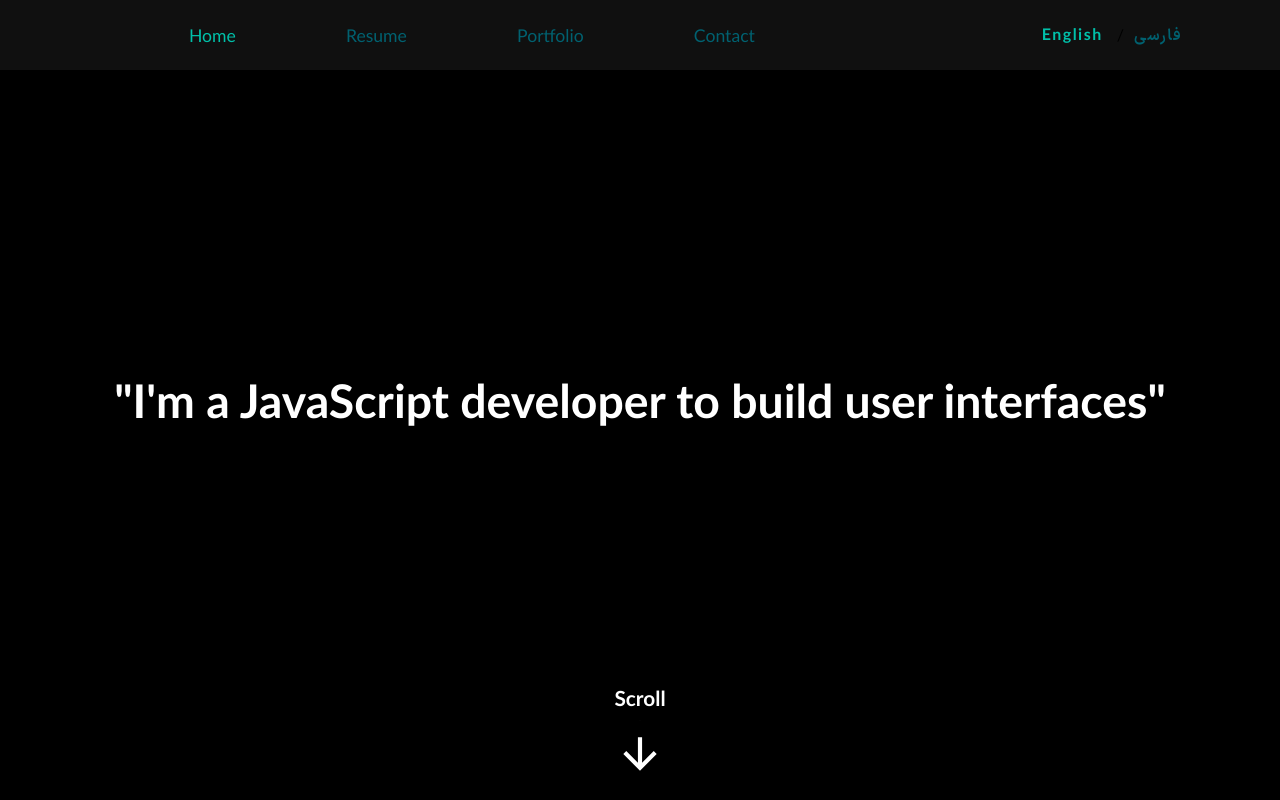
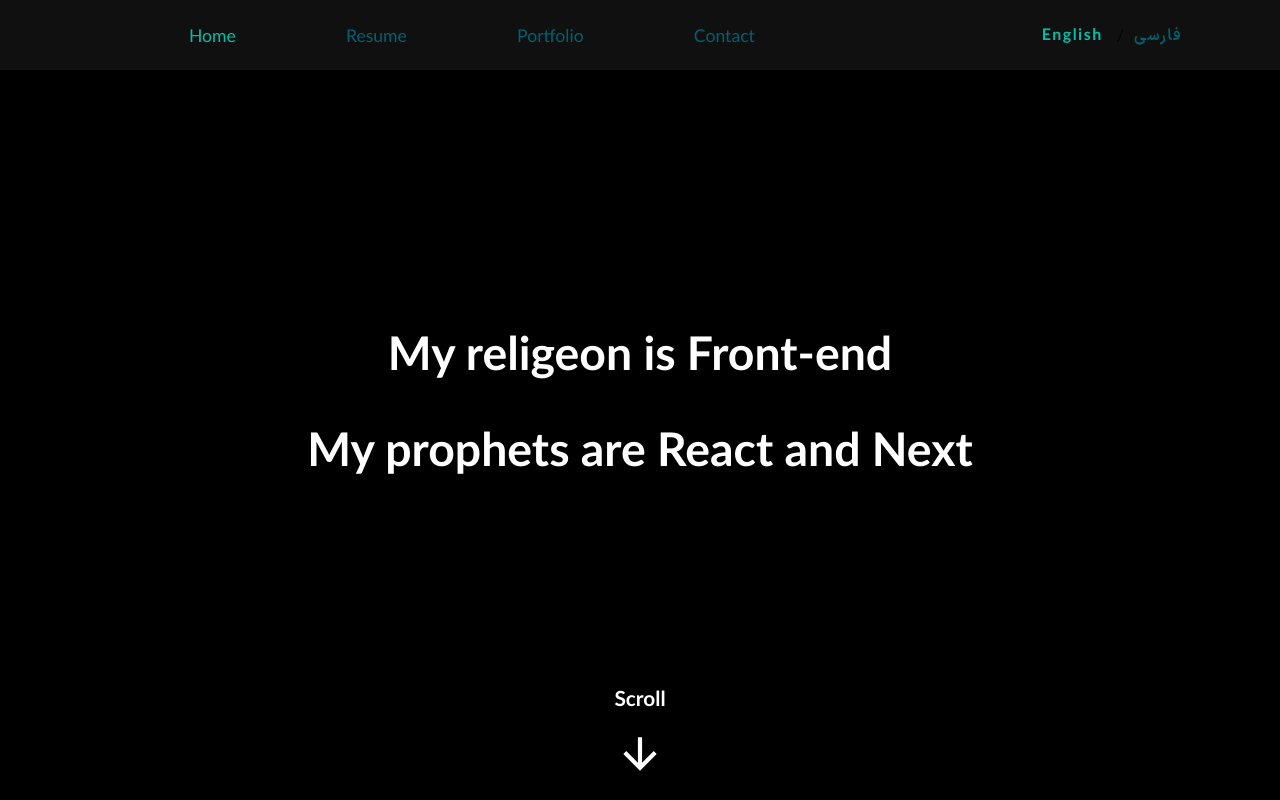
Before and after one commit to sina-olfati/sina-olfati-site, a React (Create React App) app: page / in a window 1280 px wide. Built offline with nearby package versions, Linux system fonts and the light colour scheme; a web font is replaced by a local one.

Commit message:
Home: changed top text

```diff
--- a/public/assets/locales/en/translation.json
+++ b/public/assets/locales/en/translation.json
@@ -9,7 +9,8 @@
     "contact": "Contact",
 
 
-    "home_top": "I'm a JavaScript developer to build user interfaces",
+    "home_top1": "My religeon is Front-end",
+    "home_top2": "My prophets are React and Next",
     "home_scroll": "Scroll",
     "home_middle_im": "I am,",
     "home_middle_name": "SINA OLFATI",
--- a/public/assets/locales/fa/translation.json
+++ b/public/assets/locales/fa/translation.json
@@ -7,8 +7,8 @@
     "home": "خانه",
     "contact": "تماس",
 
-
-    "home_top": "من یک توسعه‌دهنده جاوااسکریپت برای ساخت رابط‌های کاربری هستم",
+    "home_top1": "دین من فرانت-اند",
+    "home_top2": "و پیامبرانم ریکت و نکست‌اند",
     "home_scroll": "برو پایین",
     "home_middle_im": "نام من،",
     "home_middle_name": "سینا الفتی",
--- a/src/screens/Home.css
+++ b/src/screens/Home.css
@@ -80,6 +80,7 @@
   font-size: 2.9rem;
   margin: 50px;
   align-items: center;
+  line-height: 6rem;
 }
 
 @media only screen and (max-width: 1200px) {
--- a/src/screens/Home.tsx
+++ b/src/screens/Home.tsx
@@ -33,7 +33,7 @@ const Home = () => {
       <div className='home-body'>
         <main>
           <section className="no-parallax">
-            <h1 className='top-text'>"{t("home_top")}"</h1>
+            <h1 className='top-text'>{t("home_top1")}<br />{t("home_top2")}</h1>
             <div className='scroll'>
               <h2>{t("home_scroll")}</h2>
               <div className='arrows'>
```
